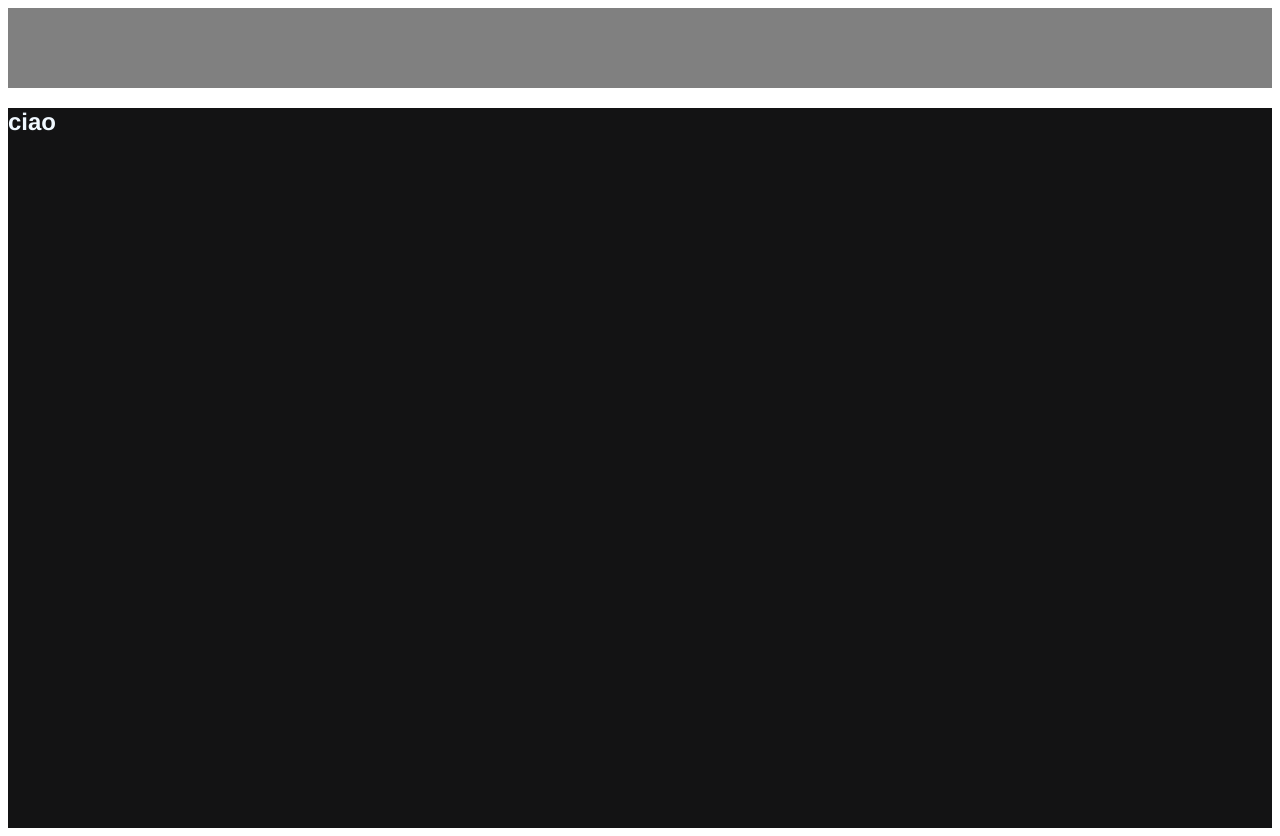
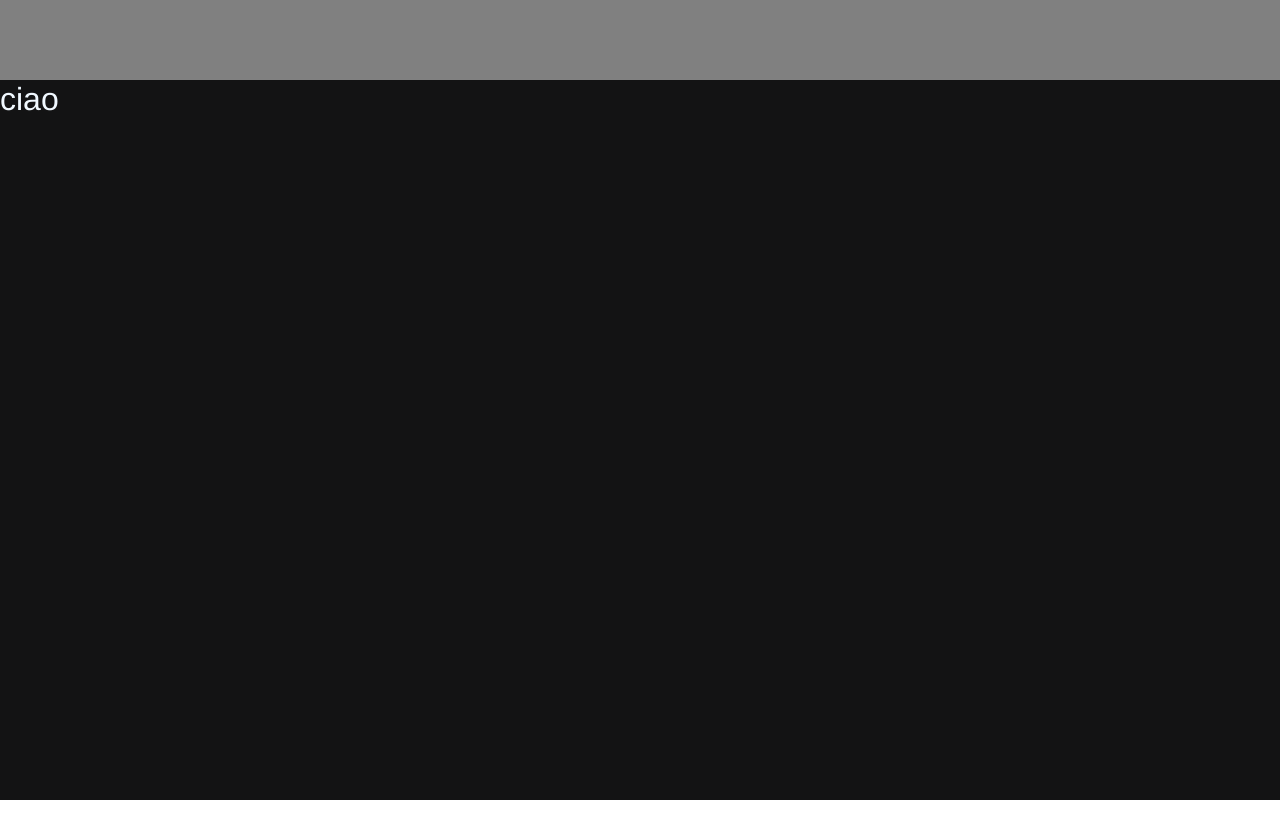
Before and after one commit to ClaudioMattina/vue-dischi, a Vue app: page / in a window 1280 px wide. After the commit the page ends 800 px from the top, so only its background shows below. Built offline with nearby package versions, Linux system fonts and the light colour scheme; the HTML template or start-up script is replaced by a standard one.

Commit message:
importazione bootstrap

```diff
--- a/package.json
+++ b/package.json
@@ -7,6 +7,7 @@
     "build": "vue-cli-service build"
   },
   "dependencies": {
+    "axios": "^0.26.1",
     "bootstrap": "^5.1.3",
     "core-js": "^3.8.3",
     "vue": "^2.6.14"
--- a/src/App.vue
+++ b/src/App.vue
@@ -22,6 +22,9 @@ export default {
 </script>
 
 <style lang="scss">
+
+@import '@/style/main-style.scss';
+
 #app {
   font-family: Avenir, Helvetica, Arial, sans-serif;
 
--- /dev/null
+++ b/src/style/main-style.scss
@@ -0,0 +1 @@
+@import '~bootstrap/scss/bootstrap.scss'
```
Also changed, not shown: 1 other file (tests, documents, lock files or other folders).
